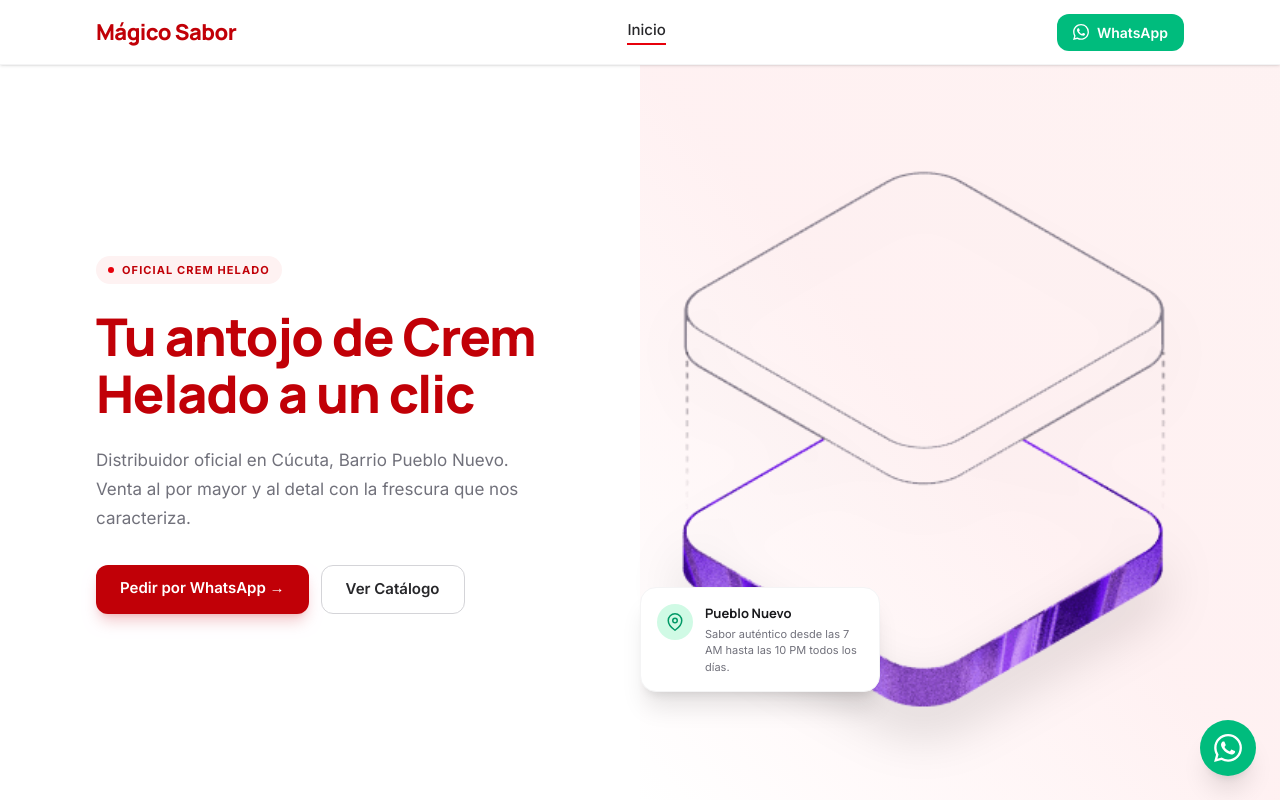
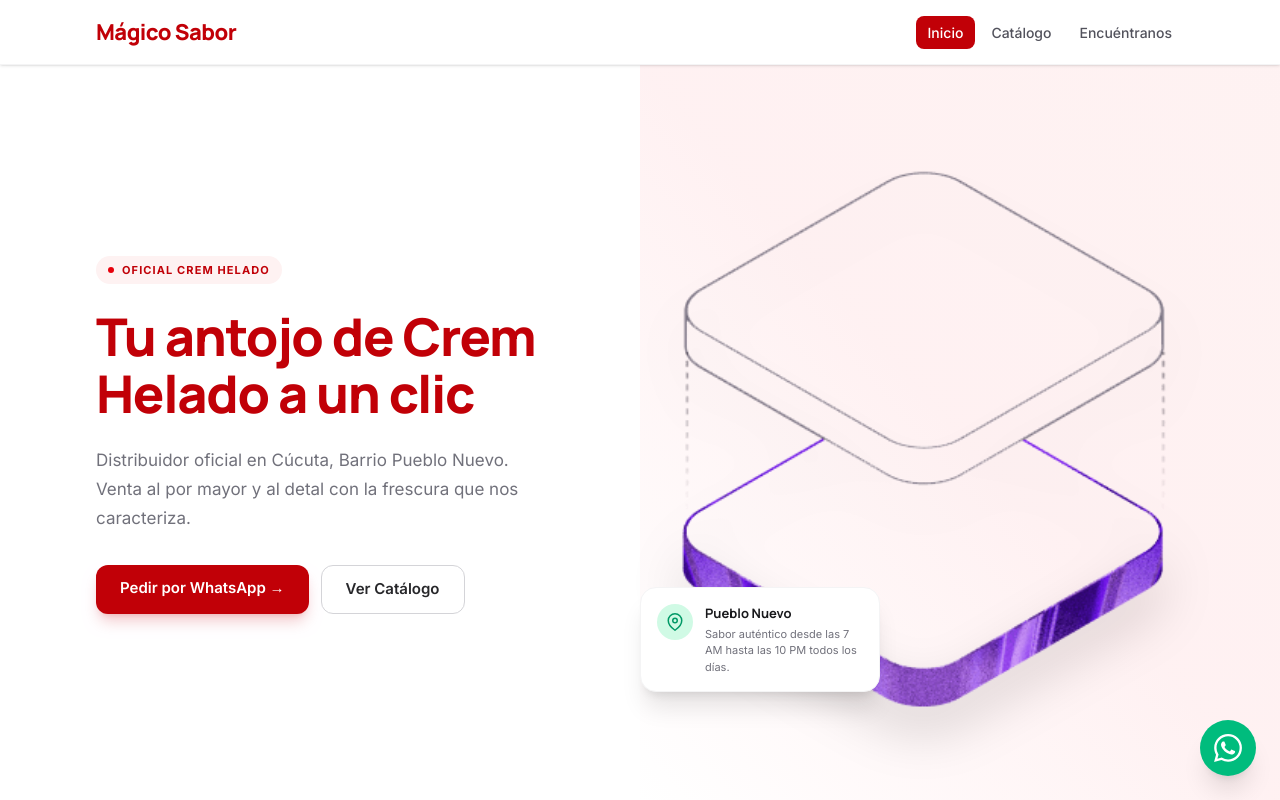
Before and after one commit to EmersonVera/gelox-frontend, a React (Vite) app: page /landing in a window 1280 px wide. Shown: the top 800 px of the page. Built offline with nearby package versions, Linux system fonts and the light colour scheme; no server answers.

Commit message:
mejoras en las vistas de la ladingPage y eliminaciond e la campana

```diff
--- a/src/components/Navbar.jsx
+++ b/src/components/Navbar.jsx
@@ -1,15 +1,6 @@
 import { useAuth } from '../context/AuthContext';
 
 /* ── Icons ── */
-function BellIcon() {
-  return (
-    <svg width="16" height="16" viewBox="0 0 24 24" fill="none" stroke="currentColor" strokeWidth="2" strokeLinecap="round" strokeLinejoin="round">
-      <path d="M18 8A6 6 0 0 0 6 8c0 7-3 9-3 9h18s-3-2-3-9" />
-      <path d="M13.73 21a2 2 0 0 1-3.46 0" />
-    </svg>
-  );
-}
-
 function HamburgerIcon() {
   return (
     <svg width="18" height="18" viewBox="0 0 24 24" fill="none" stroke="currentColor" strokeWidth="2.5" strokeLinecap="round" strokeLinejoin="round">
@@ -65,15 +56,6 @@
       {/* Spacer */}
       <div className="flex-1" />
 
-      {/* Bell */}
-      <button
-        className="flex items-center justify-center w-8 h-8 rounded-lg text-muted hover:bg-surface hover:text-ink hover:scale-110 transition duration-300 active:scale-95"
-        type="button"
-        aria-label="Notificaciones"
-      >
-        <BellIcon />
-      </button>
-
       {/* Divider */}
       <div className="w-px h-6 bg-divider" />
 
--- a/src/components/landing/LandingNav.jsx
+++ b/src/components/landing/LandingNav.jsx
@@ -1,12 +1,50 @@
-function WhatsAppIcon() {
-  return (
-    <svg width="16" height="16" viewBox="0 0 24 24" fill="currentColor">
-      <path d="M17.472 14.382c-.297-.149-1.758-.867-2.03-.967-.273-.099-.471-.148-.67.15-.197.297-.767.966-.94 1.164-.173.199-.347.223-.644.075-.297-.15-1.255-.463-2.39-1.475-.883-.788-1.48-1.761-1.653-2.059-.173-.297-.018-.458.13-.606.134-.133.298-.347.446-.52.149-.174.198-.298.298-.497.099-.198.05-.371-.025-.52-.075-.149-.669-1.612-.916-2.207-.242-.579-.487-.5-.669-.51-.173-.008-.371-.01-.57-.01-.198 0-.52.074-.792.372-.272.297-1.04 1.016-1.04 2.479 0 1.462 1.065 2.875 1.213 3.074.149.198 2.096 3.2 5.077 4.487.709.306 1.262.489 1.694.625.712.227 1.36.195 1.871.118.571-.085 1.758-.719 2.006-1.413.248-.694.248-1.289.173-1.413-.074-.124-.272-.198-.57-.347m-5.421 7.403h-.004a9.87 9.87 0 01-5.031-1.378l-.361-.214-3.741.982.998-3.648-.235-.374a9.86 9.86 0 01-1.51-5.26c.001-5.45 4.436-9.884 9.888-9.884 2.64 0 5.122 1.03 6.988 2.898a9.825 9.825 0 012.893 6.994c-.003 5.45-4.437 9.884-9.885 9.884m8.413-18.297A11.815 11.815 0 0012.05 0C5.495 0 .16 5.335.157 11.892c0 2.096.547 4.142 1.588 5.945L.057 24l6.305-1.654a11.882 11.882 0 005.683 1.448h.005c6.554 0 11.89-5.335 11.893-11.893a11.821 11.821 0 00-3.48-8.413z" />
-    </svg>
-  );
+import { useEffect, useState } from 'react';
+
+const NAV_LINKS = [
+  { label: 'Inicio',       href: '#inicio'    },
+  { label: 'Catálogo',     href: '#catalogo'  },
+  { label: 'Encuéntranos', href: '#ubicacion' },
+];
+
+function scrollTo(e, href) {
+  e.preventDefault();
+  const id = href.replace('#', '');
+  document.getElementById(id)?.scrollIntoView({ behavior: 'smooth' });
 }
 
-export default function LandingNav({ waUrl }) {
+export default function LandingNav() {
+  const [active, setActive] = useState('inicio');
+
+  useEffect(() => {
+    const ids = NAV_LINKS.map(({ href }) => href.replace('#', ''));
+
+    const observer = new IntersectionObserver(
+      (entries) => {
+        // De todos los que están visibles, quedarnos con el que tiene más ratio
+        const visible = entries
+          .filter((e) => e.isIntersecting)
+          .sort((a, b) => b.intersectionRatio - a.intersectionRatio);
+
+        if (visible.length > 0) {
+          setActive(visible[0].target.id);
+        }
+      },
+      {
+        // Disparar cuando al menos el 20% de la sección esté visible
+        threshold: 0.2,
+        // Descontar la altura del navbar (64 px) del top del viewport
+        rootMargin: '-64px 0px 0px 0px',
+      }
+    );
+
+    ids.forEach((id) => {
+      const el = document.getElementById(id);
+      if (el) observer.observe(el);
+    });
+
+    return () => observer.disconnect();
+  }, []);
+
   return (
     <nav className="sticky top-0 z-40 bg-white border-b border-zinc-100 shadow-sm">
       <div className="max-w-6xl mx-auto px-4 sm:px-6 lg:px-8 h-16 flex items-center justify-between">
@@ -14,25 +52,26 @@
           Mágico Sabor
         </span>
 
-        <a
-          href="#inicio"
-          className="font-['Inter'] font-medium text-[15px] text-zinc-800 border-b-2 border-red-600 pb-0.5 hidden sm:block"
-        >
-          Inicio
-        </a>
-
-        <a
-          href={waUrl || undefined}
-          target="_blank"
-          rel="noopener noreferrer"
-          aria-disabled={!waUrl}
-          className={`flex items-center gap-2 bg-emerald-500 text-white font-['Inter'] font-semibold text-[14px] px-4 py-2 rounded-xl transition-all duration-200 active:scale-95 ${
-            waUrl ? 'hover:bg-emerald-600' : 'opacity-50 pointer-events-none'
-          }`}
-        >
-          <WhatsAppIcon />
-          WhatsApp
-        </a>
+        <div className="flex items-center gap-1">
+          {NAV_LINKS.map(({ label, href }) => {
+            const id = href.replace('#', '');
+            const isActive = active === id;
+            return (
+              <a
+                key={href}
+                href={href}
+                onClick={(e) => scrollTo(e, href)}
+                className={`font-['Inter'] font-medium text-[14px] px-3 py-1.5 rounded-lg transition-all duration-300 ${
+                  isActive
+                    ? 'bg-red-700 text-white'
+                    : 'text-zinc-600 hover:bg-zinc-100 hover:text-zinc-900'
+                }`}
+              >
+                {label}
+              </a>
+            );
+          })}
+        </div>
       </div>
     </nav>
   );
--- a/src/components/landing/UbicacionSection.jsx
+++ b/src/components/landing/UbicacionSection.jsx
@@ -34,7 +34,7 @@
   const datos = info;
 
   return (
-    <section className="overflow-hidden">
+    <section id="ubicacion" className="overflow-hidden">
       <div className="max-w-6xl mx-auto px-4 sm:px-6 lg:px-8 py-16">
         <div className="rounded-2xl overflow-hidden grid grid-cols-1 md:grid-cols-2 shadow-lg">
           {/* Left — red */}
@@ -66,7 +66,7 @@
             )}
 
             <a
-              href={datos?.mapsUrl || '#'}
+              href={datos?.enlaceComoLlegar || '#'}
               target="_blank"
               rel="noopener noreferrer"
               className="self-start mt-2 bg-white text-red-700 font-['Inter'] font-bold text-[14px] px-6 py-3 rounded-xl hover:bg-red-50 transition-all duration-200 active:scale-95"
--- /dev/null
+++ b/src/hooks/useScrollHighlight.js
@@ -0,0 +1,28 @@
+import { useEffect, useRef, useState } from 'react';
+
+/**
+ * Devuelve { ref, isActive }.
+ * isActive = true mientras la sección esté suficientemente visible en el viewport.
+ */
+export function useScrollHighlight(threshold = 0.25) {
+  const ref = useRef(null);
+  const [isActive, setIsActive] = useState(false);
+
+  useEffect(() => {
+    const el = ref.current;
+    if (!el) return;
+
+    const observer = new IntersectionObserver(
+      ([entry]) => setIsActive(entry.isIntersecting),
+      {
+        threshold,
+        rootMargin: '-64px 0px 0px 0px', // descuenta altura del navbar
+      }
+    );
+
+    observer.observe(el);
+    return () => observer.disconnect();
+  }, [threshold]);
+
+  return { ref, isActive };
+}
--- a/src/pages/LandingPage.jsx
+++ b/src/pages/LandingPage.jsx
@@ -22,7 +22,7 @@
 
   return (
     <div className="min-h-screen bg-white font-['Inter']">
-      <LandingNav waUrl={waUrl} />
+      <LandingNav />
       <HeroSection waUrl={waUrl} />
       <BeneficiosSection />
       <CatalogoSection waUrl={waUrl} />
--- a/src/services/usuariosService.js
+++ b/src/services/usuariosService.js
@@ -5,7 +5,7 @@
 export const crearUsuario = (dto) => api.post('/api/usuarios', dto);
 
 export const deshabilitarUsuario = (id) =>
-  api.delete(`/api/usuarios/${id}/deshabilitar`);
+  api.delete(`/api/usuarios/${id}`);
 
 export const habilitarUsuario = (id) =>
-  api.post(`/api/usuarios/${id}/habilitar`);
+  api.patch(`/api/usuarios/${id}/habilitar`);
```
